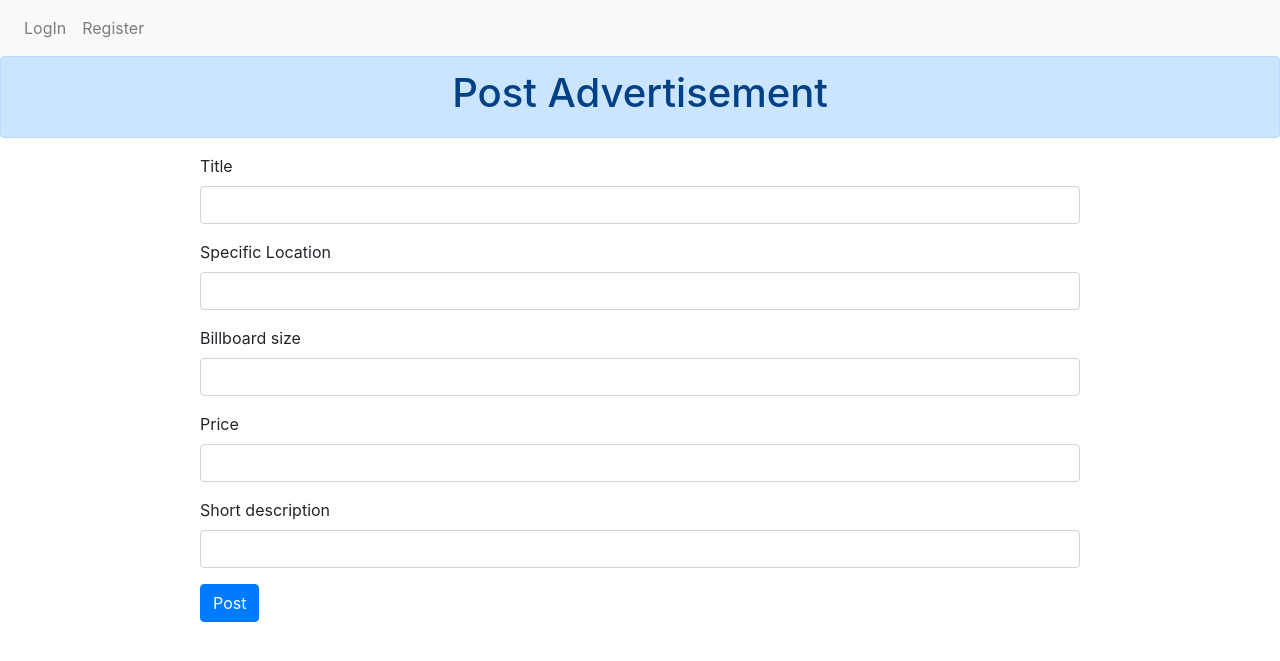
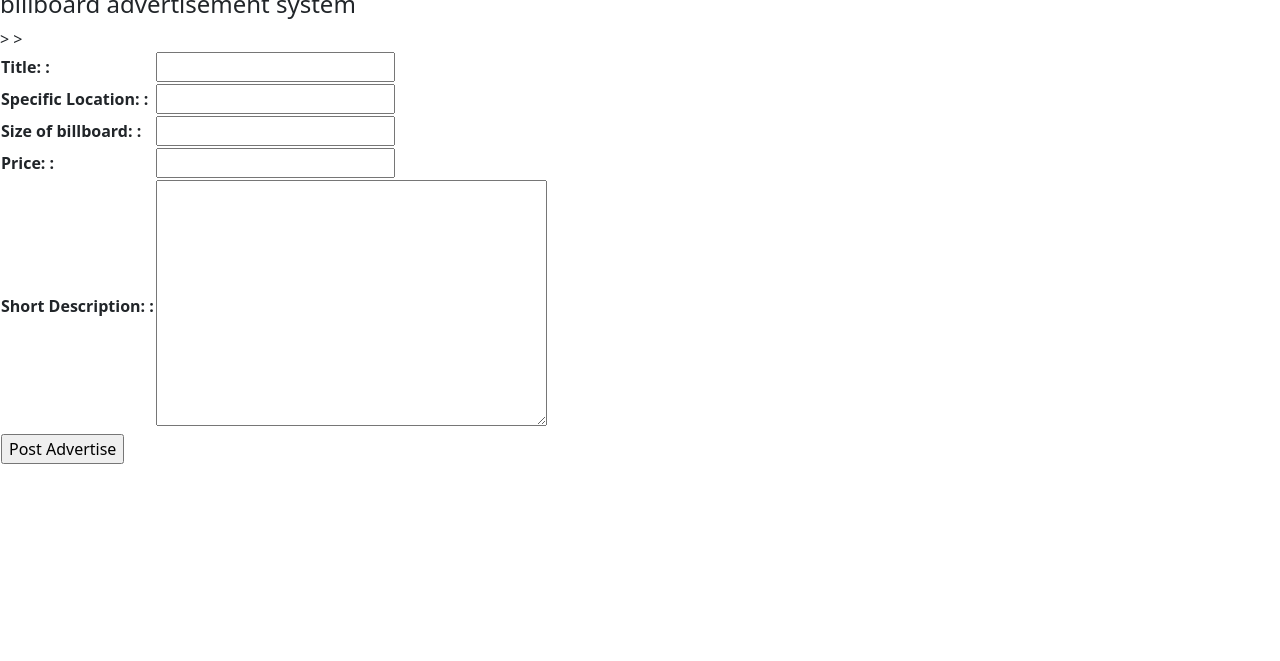
Before and after one commit to Samir529/Billboard-Advertisement-System, a Django app: page /post_form/ in a window 1280 px wide. Shown: the top 661 px of the page. Run offline with Django 3.2, Linux system fonts and the light colour scheme; some libraries are stand-ins or nearby versions.

Commit message:
Post Form linked up with database

```diff
--- a/Billboard-Advertisement-System/Billboard_Advertisement/Billboard_Advertisement/forms.py
+++ b/Billboard-Advertisement-System/Billboard_Advertisement/Billboard_Advertisement/forms.py
@@ -1,7 +1,7 @@
 from django import forms
 from django.contrib.auth.models import User
 
-from .models import CustomerProfileInfo, AdvertiserProfileInfo, CityCorporationProfileInfo
+from .models import CustomerProfileInfo, AdvertiserProfileInfo, CityCorporationProfileInfo, Post_Advertise_table
 
 
 class UserForm(forms.ModelForm):
@@ -91,3 +91,17 @@ class cityCorporationProfilePicForm(forms.ModelForm):
         labels = {
             "cityCor_profile_pic": "Profile Photo:"
         }
+
+
+
+class post_from(forms.ModelForm):
+    class Meta:
+        model = Post_Advertise_table
+        fields = ('title', 'Spec_loc', 'size', 'price', 'short_desc')
+        labels = {
+            "title": "Title: ",
+            "Spec_loc": "Specific Location: ",
+            "size": "Size of billboard: ",
+            "price": "Price: ",
+            "short_desc": "Short Description: "
+        }
--- a/Billboard-Advertisement-System/Billboard_Advertisement/Billboard_Advertisement/models.py
+++ b/Billboard-Advertisement-System/Billboard_Advertisement/Billboard_Advertisement/models.py
@@ -89,7 +89,7 @@ class Post_Advertise_table(models.Model):
     Spec_loc = models.CharField(max_length=100)
     size = models.CharField(max_length=100)
     price = models.CharField(max_length=100)
-    short_desc = models.CharField(max_length=100)
+    short_desc = models.TextField(max_length=100)
 
 
     def __str__(self):
--- a/Billboard-Advertisement-System/Billboard_Advertisement/Billboard_Advertisement/templates/base.html
+++ b/Billboard-Advertisement-System/Billboard_Advertisement/Billboard_Advertisement/templates/base.html
@@ -2,6 +2,7 @@
 <html lang="en">
 <html>
 <head>
+<link href="https://cdn.jsdelivr.net/npm/bootstrap@5.0.2/dist/css/bootstrap.min.css" rel="stylesheet" integrity="sha384-EVSTQN3/azprG1Anm3QDgpJLIm9Nao0Yz1ztcQTwFspd3yD65VohhpuuCOmLASjC" crossorigin="anonymous">
     <meta charset="UTF-8">
     <title>Billboard</title>
 </head>
--- a/Billboard-Advertisement-System/Billboard_Advertisement/Billboard_Advertisement/templates/post_form.html
+++ b/Billboard-Advertisement-System/Billboard_Advertisement/Billboard_Advertisement/templates/post_form.html
@@ -1,61 +1,15 @@
+{% extends "base.html"%}
 
-  <!DOCTYPE html>
-  <html lang="en" xmlns:width="http://www.w3.org/1999/xhtml">
-<head>
-    <meta charset="UTF-8">
-    <meta name="viewport" content="width=device-width, initial-scale=1.0">
-    <link rel="stylesheet" href="https://stackpath.bootstrapcdn.com/bootstrap/4.4.1/css/bootstrap.min.css" integrity="sha384-Vkoo8x4CGsO3+Hhxv8T/Q5PaXtkKtu6ug5TOeNV6gBiFeWPGFN9MuhOf23Q9Ifjh" crossorigin="anonymous">
-    <title>POst Advertisement</title>
-    <style>
-    form{
-        margin-left: 200px;
-        margin-right: 200px;
-    }
-    </style>
-</head>
-<body>
-  <nav class="navbar navbar-expand-lg navbar-light bg-light">
+{% block content %}
+<form method="POST"> {% csrf_token %}
+    <table>
+        {{form_of_post.as_table}}
+        <tr>
+            <td colspan="2">
+                <input type='Submit' value="Post Advertise" />
+            </td>>
+        </tr>>
+    </table>
 
-    <div class="collapse navbar-collapse" id="navbarNavAltMarkup">
-      <div class="navbar-nav">
-
-        <a class="nav-item nav-link" href="{% url 'user_login'%}">LogIn</a>
-        <a class="nav-item nav-link" href="{% url 'register_customer'%}">Register</a>
-
-      </div>
-    </div>
-  </nav>
-
-    <div class="alert alert-primary" role="alert">
-        <h1 style="text-align: center;">Post Advertisement   </h1>
-    </div>
-    <form action="post_save" method="POST">
-        {% csrf_token %}
-        <div class="form-group">
-            <label>Title</label>
-            <input type="text" class="form-control" name="title" >
-        </div>
-        <div class="form-group">
-            <label>Specific Location</label>
-            <input type="text" class="form-control"  name="location" >
-        </div>
-        <div class="form-group">
-            <label>Billboard size</label>
-            <input type="text" class="form-control"  name="bill_size" >
-        </div>
-       <div class="form-group">
-            <label>Price</label>
-            <input type="text" class="form-control"  name="price" >
-        </div>
-        <div class="form-group">
-            <label>Short description</label>
-            <input type="text" class="form-control" name="desc" >
-        </div>
-        <button type="button" class="btn btn-primary">Post</button>
-      </form>
-      {% for message in messages %}
-         <h2>{{ message}}</h2>
-      {%endfor%}
-      <!-- {{form}} -->
-</body>
-</html>
+</form>
+{% endblock %}
--- a/Billboard-Advertisement-System/Billboard_Advertisement/Billboard_Advertisement/views.py
+++ b/Billboard-Advertisement-System/Billboard_Advertisement/Billboard_Advertisement/views.py
@@ -15,7 +15,7 @@ from django.shortcuts import render
 import datetime
 
 from .forms import CustomerProfileInfoForm, UserForm, AdvertiserProfileInfoForm, CityCorporationProfileInfoForm, \
-    customerProfilePicForm, advertiserProfilePicForm, cityCorporationProfilePicForm
+    customerProfilePicForm, advertiserProfilePicForm, cityCorporationProfilePicForm, post_from
 from .models import CustomerProfileInfo, CityCorporationProfileInfo, AdvertiserProfileInfo, Post_Advertise_table
 
 
@@ -212,11 +212,19 @@ def cityCor_profile_pic(request):
 
 
 def post_form(request):
-        return render(request, 'post_form.html')
+    form_of_post = post_from(request.POST or None)
+    if form_of_post.is_valid():
+        form_of_post.save()
+        form_of_post = post_from()
+
+    context = {
+        'form_of_post':form_of_post
+    }
+    return render(request, 'post_form.html', context)
 
 def post_save(request):
 
-    if request.method == 'POST':
+    if request.method == "POST":
         title = request.POST.get('title')
         Spec_loc = request.POST.get('location')
         size = request.POST.get('bill_size')
```
Also changed, not shown: Billboard-Advertisement-System/Billboard_Advertisement/Billboard_Advertisement/migrations/0006_alter_post_advertise_table_short_desc.py (added), Billboard-Advertisement-System/Billboard_Advertisement/db.sqlite3.
